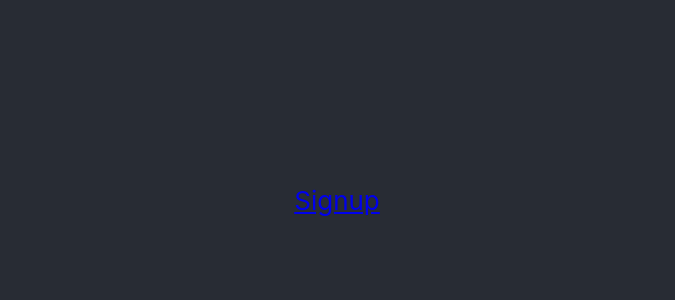
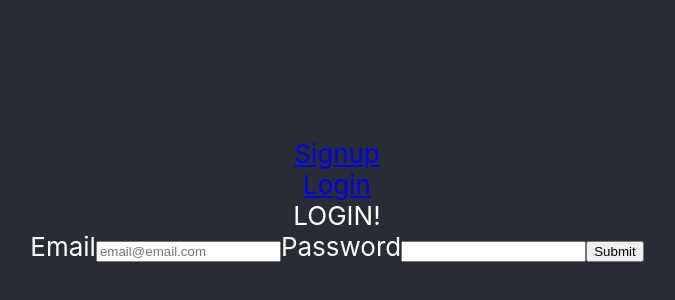
Before and after one commit to Reinoptland/coders-network-42, a React (Create React App) app: page /login in a window 1280 px wide. Shown: the part 200-500 px from the top of the page, without its empty margins (303-978 px from the left). Built offline with nearby package versions, Linux system fonts and the light colour scheme.

Commit message:
Make Route, Page, Form, Events handlers / listeners for Login

```diff
--- a/src/App.js
+++ b/src/App.js
@@ -3,15 +3,18 @@ import "./App.css";
 import { Switch, Route, Link } from "react-router-dom";
 import HomePage from "./pages/HomePage";
 import SignUpPage from "./pages/SignUpPage";
+import LoginPage from "./pages/LoginPage";
 
 function App() {
   return (
     <div className="App">
       <header className="App-header">
         <Link to="/signup">Signup</Link>
+        <Link to="/login">Login</Link>
         <Switch>
+          <Route path="/signup" component={SignUpPage} />
+          <Route path="/login" component={LoginPage} />
           <Route path="/" exact component={HomePage} />
-          <Route path="/signup" component={SignUpPage} />
         </Switch>
       </header>
     </div>
--- /dev/null
+++ b/src/pages/LoginPage/index.js
@@ -0,0 +1,41 @@
+import React, { useState } from "react";
+// import { } from "../../store/user/actions";
+import { useDispatch } from "react-redux";
+
+export default function LoginPage() {
+  const [email, setEmail] = useState("");
+  const [password, setPassword] = useState("");
+  const dispatch = useDispatch();
+
+  function handleSubmit(event) {
+    event.preventDefault();
+    console.log(password, email);
+  }
+  return (
+    <div>
+      LOGIN!
+      <form onSubmit={handleSubmit}>
+        <label>Email</label>
+        <input
+          type="email"
+          name="email"
+          placeholder="email@email.com"
+          value={email}
+          onChange={(event) => {
+            setEmail(event.target.value);
+          }}
+        />
+        <label>Password</label>
+        <input
+          type="password"
+          name="password"
+          value={password}
+          onChange={(event) => {
+            setPassword(event.target.value);
+          }}
+        />
+        <input type="submit" />
+      </form>
+    </div>
+  );
+}
```
Also changed, not shown: 1 other file (tests, documents, lock files or other folders).
